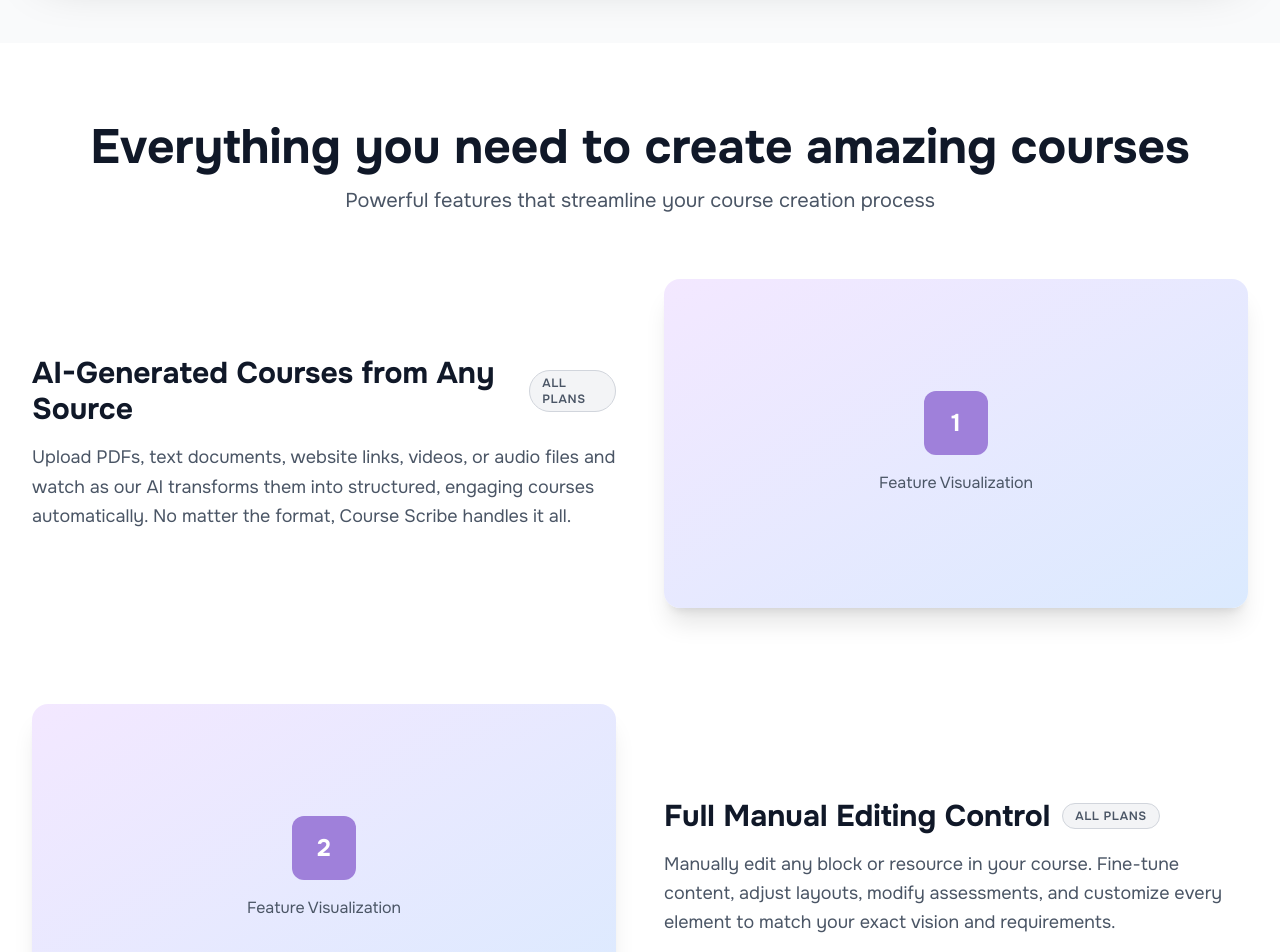
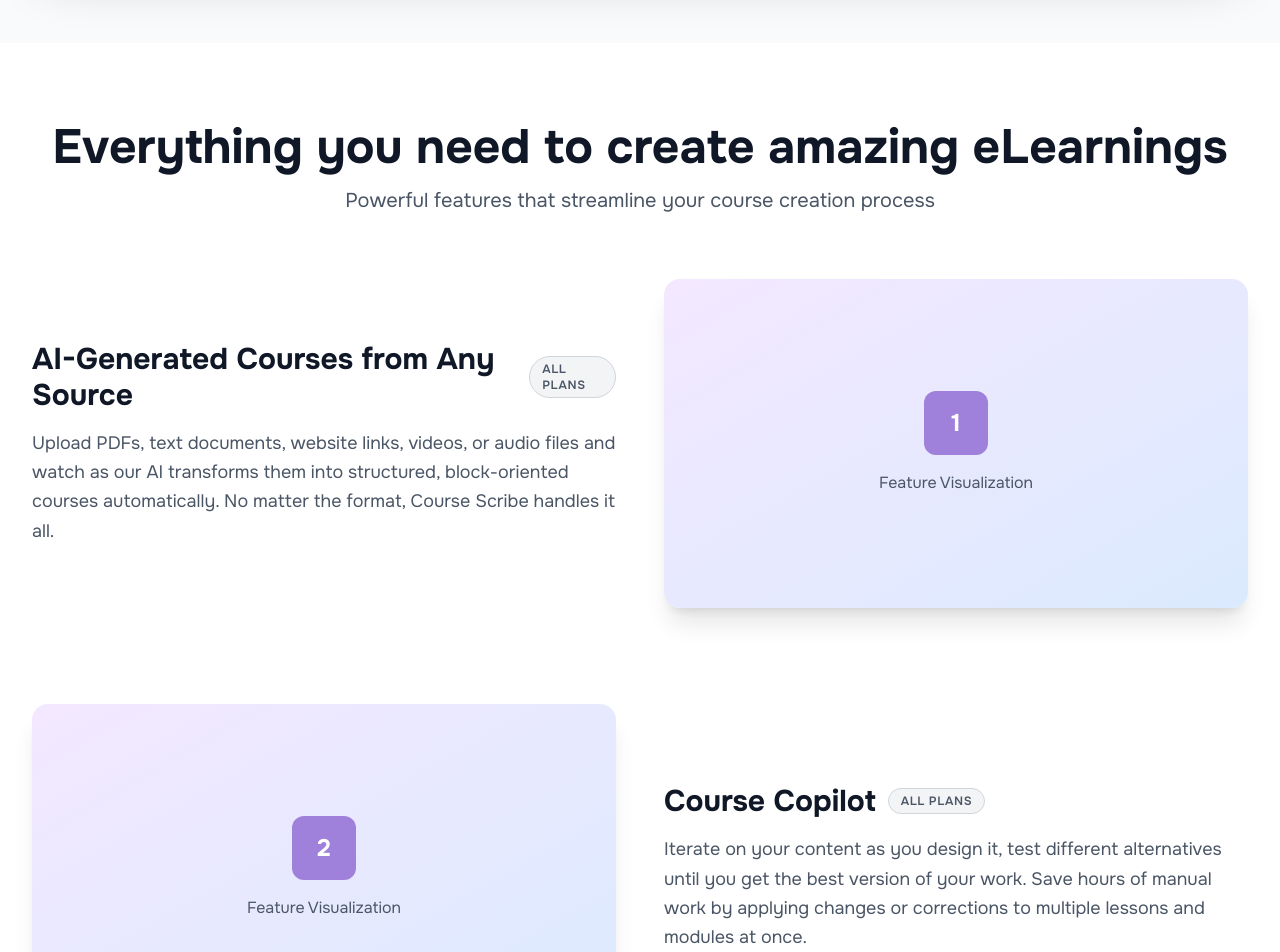
Before and after one commit to codigo47/acadion-edtech, a Next.js app in the folder web/: page / in a window 1280 px wide. Shown: the part 1520-2472 px from the top of the page. Built offline with nearby package versions, Linux system fonts and the light colour scheme.

Commit message:
change features

```diff
--- a/web/app/page.tsx
+++ b/web/app/page.tsx
@@ -107,12 +107,24 @@
   const features = [
     {
       title: 'AI-Generated Courses from Any Source',
-      description: 'Upload PDFs, text documents, website links, videos, or audio files and watch as our AI transforms them into structured, engaging courses automatically. No matter the format, Course Scribe handles it all.',
+      description: 'Upload PDFs, text documents, website links, videos, or audio files and watch as our AI transforms them into structured, block-oriented courses automatically. No matter the format, Course Scribe handles it all.',
       image: '/placeholder-feature-1.jpg',
       plan: 'All Plans'
     },
     {
-      title: 'Full Manual Editing Control',
+      title: 'Course Copilot',
+      description: 'Iterate on your content as you design it, test different alternatives until you get the best version of your work. Save hours of manual work by applying changes or corrections to multiple lessons and modules at once.',
+      image: '/placeholder-feature-1b.jpg',
+      plan: 'All Plans'
+    },
+    {
+      title: 'AI Image Generation',
+      description: 'Generate custom images on-demand without needing stock photo subscriptions. Create unique, relevant visuals for your courses instantly using AI-powered image generation.',
+      image: '/placeholder-feature-12.jpg',
+      plan: 'All Plans'
+    },
+    {
+      title: 'Full editing control',
       description: 'Manually edit any block or resource in your course. Fine-tune content, adjust layouts, modify assessments, and customize every element to match your exact vision and requirements.',
       image: '/placeholder-feature-2.jpg',
       plan: 'All Plans'
@@ -130,7 +142,7 @@
       plan: 'All Plans'
     },
     {
-      title: 'Rich Interactive Resources',
+      title: 'Interactive Activities',
       description: 'Engage learners with diverse interactive elements including multiple choice, flip cards, sorting activities, true/false questions, fill in the blanks, drag and drop, matching pairs, sequencing, hotspots, and more.',
       image: '/placeholder-feature-5.jpg',
       plan: 'All Plans'
@@ -142,26 +154,32 @@
       plan: 'All Plans'
     },
     {
-      title: 'Comments and AI-Powered Fixes',
-      description: 'Receive comments from your team on your course, then fix them manually or with AI. Streamline your review process and address feedback efficiently with intelligent assistance.',
+      title: 'AI powered QA',
+      description: 'Share your course in Review mode with anyone you want. Receive comments from your team or your SME, then fix them manually or with AI.',
       image: '/placeholder-feature-7a.jpg',
       plan: 'All Plans'
     },
     {
-      title: 'Accessibility QA',
-      description: 'Automatically detect and resolve WCAG compliance issues. Ensure your courses are accessible to all learners and meet legal requirements with our built-in accessibility scanner.',
+      title: 'Accessibility Compliant',
+      description: 'Automatically detect and resolve WCAG compliance requirements during the QA process. Ensure your courses are accessible to all learners and meet standard guidance with our built-in accessibility scanner.',
       image: '/placeholder-feature-7b.jpg',
       plan: 'All Plans'
     },
     {
-      title: 'Pedagogic QA',
-      description: 'Upload your own standard PDF documents and ensure courses follow your instructional design frameworks. Maintain consistency with your organization\'s educational standards and best practices.',
+      title: 'Content review QA',
+      description: 'Review all the content of your course with an artificial intelligence model that acts as a subject matter expert and receive feedback.',
       image: '/placeholder-feature-7c.jpg',
       plan: 'All Plans'
     },
     {
-      title: 'Visual Identity QA',
-      description: 'Verify your course matches your brand style guide and design system. Ensure consistent visual identity across all your learning materials with automated brand compliance checks.',
+      title: 'Learning Objectives',
+      description: 'Automatically check if there is consistency between the objectives and the type of activities in the course to ensure that the student learned.',
+      image: '/placeholder-feature-7c2.jpg',
+      plan: 'All Plans'
+    },
+    {
+      title: 'Branding QA',
+      description: 'Verify your course matches your brand style guide, writing and design system. Ensure consistent visual identity across all your learning materials with automated brand compliance checks.',
       image: '/placeholder-feature-7d.jpg',
       plan: 'All Plans'
     },
@@ -178,32 +196,14 @@
       plan: 'All Plans'
     },
     {
-      title: 'White Label Customization',
-      description: 'Make it your own with complete white label capabilities. Customize fonts, colors, and logos to match your brand identity perfectly and deliver a consistent brand experience.',
-      image: '/placeholder-feature-9.jpg',
-      plan: 'All Plans'
-    },
-    {
-      title: 'Dark Mode for Modern Learning',
-      description: 'Offer learners a comfortable viewing experience with built-in dark mode support. Reduce eye strain and provide a modern, accessible learning environment.',
-      image: '/placeholder-feature-10.jpg',
-      plan: 'All Plans'
-    },
-    {
       title: 'WCAG 2.1 Accessibility Compliance',
-      description: 'Ensure your courses are accessible to all learners with WCAG 2.1 compliance. Meet legal requirements and provide inclusive learning experiences for users with disabilities.',
+      description: 'Ensure your courses are accessible to all learners with WCAG 2.1 compliance. Meet legal requirements and provide inclusive learning experiences for users with disabilities. Includes dark mode support to reduce eye strain and improve accessibility.',
       image: '/placeholder-feature-11.jpg',
       plan: 'All Plans'
     },
     {
-      title: 'AI Image Generation',
-      description: 'Generate custom images on-demand without needing stock photo subscriptions. Create unique, relevant visuals for your courses instantly using AI-powered image generation.',
-      image: '/placeholder-feature-12.jpg',
-      plan: 'All Plans'
-    },
-    {
       title: 'Complete Learning Assets Library',
-      description: 'Generate a comprehensive suite of professional learning deliverables automatically: e-learning modules, microlearning content, job aids, quick reference guides, facilitator guides, participant workbooks, ILT presentation decks, and assessments - everything you need for effective training programs.',
+      description: 'Generate a comprehensive suite of professional learning deliverables automatically: e-learning modules, microlearning content, job aids, QRG, facilitator guides, participant workbooks, ILT, and assessments - everything you need for effective training programs.',
       image: '/placeholder-feature-13.jpg',
       plan: 'All Plans'
     },
@@ -214,14 +214,14 @@
       plan: 'All Plans'
     },
     {
-      title: 'Portfolio Sharing',
-      description: 'Share your courses and showcase your portfolio to clients and companies with a single click. Create a professional presentation of your work that impresses stakeholders and wins new business.',
+      title: 'Professional Portfolio',
+      description: 'Showcase your courses to clients and companies with a single click. Create a professional presentation of your work that impresses stakeholders and wins new business. Get metrics of the visits to your portfolio.',
       image: '/placeholder-feature-15.jpg',
-      plan: 'Pro'
+      plan: 'Freelance & Pro'
     },
     {
-      title: 'User Management & Workflows',
-      description: 'Manage your team with comprehensive user roles and permissions. Control access levels, assign courses and specific stages in the development process, and streamline collaboration with customizable workflows and timelines that keep everyone on track.',
+      title: 'Project Management & Workflows',
+      description: 'Manage your team with comprehensive user roles and permissions. Control access levels, assign courses and specific tasks, and streamline collaboration with customizable workflows and timelines that keep everyone on track.',
       image: '/placeholder-feature-16.jpg',
       plan: 'Enterprise'
     }
@@ -455,14 +455,14 @@
               variants={fadeInUp}
               className="text-5xl sm:text-6xl lg:text-7xl font-bold text-gray-900 mb-6"
             >
-              Create educational content<br />in the AI era
+              Create engaged and interactive<br />AI powered learning experiences
             </motion.h1>
 
             <motion.p
               variants={fadeInUp}
               className="text-xl sm:text-2xl text-gray-600 mb-12 max-w-3xl mx-auto"
             >
-              Forget all the manual tasks of instructional design and focus on creating better educational content.
+              Forget all the manual tasks, save time and money. Just design better learning content.
             </motion.p>
 
             <motion.div variants={fadeInUp} className="flex flex-col sm:flex-row gap-4 justify-center items-center">
@@ -488,19 +488,19 @@
                 <svg className="w-5 h-5 text-[#9F80DA]" fill="none" stroke="currentColor" viewBox="0 0 24 24">
                   <path strokeLinecap="round" strokeLinejoin="round" strokeWidth={2} d="M9 12l2 2 4-4M7.835 4.697a3.42 3.42 0 001.946-.806 3.42 3.42 0 014.438 0 3.42 3.42 0 001.946.806 3.42 3.42 0 013.138 3.138 3.42 3.42 0 00.806 1.946 3.42 3.42 0 010 4.438 3.42 3.42 0 00-.806 1.946 3.42 3.42 0 01-3.138 3.138 3.42 3.42 0 00-1.946.806 3.42 3.42 0 01-4.438 0 3.42 3.42 0 00-1.946-.806 3.42 3.42 0 01-3.138-3.138 3.42 3.42 0 00-.806-1.946 3.42 3.42 0 010-4.438 3.42 3.42 0 00.806-1.946 3.42 3.42 0 013.138-3.138z" />
                 </svg>
-                SCORM COMPLIANT
+                Bloom's Taxonomy
               </div>
               <div className="flex items-center gap-2">
                 <svg className="w-5 h-5 text-[#9F80DA]" fill="none" stroke="currentColor" viewBox="0 0 24 24">
                   <path strokeLinecap="round" strokeLinejoin="round" strokeWidth={2} d="M9 12l2 2 4-4M7.835 4.697a3.42 3.42 0 001.946-.806 3.42 3.42 0 014.438 0 3.42 3.42 0 001.946.806 3.42 3.42 0 013.138 3.138 3.42 3.42 0 00.806 1.946 3.42 3.42 0 010 4.438 3.42 3.42 0 00-.806 1.946 3.42 3.42 0 01-3.138 3.138 3.42 3.42 0 00-1.946.806 3.42 3.42 0 01-4.438 0 3.42 3.42 0 00-1.946-.806 3.42 3.42 0 01-3.138-3.138 3.42 3.42 0 00-.806-1.946 3.42 3.42 0 010-4.438 3.42 3.42 0 00.806-1.946 3.42 3.42 0 013.138-3.138z" />
                 </svg>
-                xAPI COMPLIANT
+                Kirkpatrick Model
               </div>
               <div className="flex items-center gap-2">
                 <svg className="w-5 h-5 text-[#9F80DA]" fill="none" stroke="currentColor" viewBox="0 0 24 24">
                   <path strokeLinecap="round" strokeLinejoin="round" strokeWidth={2} d="M9 12l2 2 4-4M7.835 4.697a3.42 3.42 0 001.946-.806 3.42 3.42 0 014.438 0 3.42 3.42 0 001.946.806 3.42 3.42 0 013.138 3.138 3.42 3.42 0 00.806 1.946 3.42 3.42 0 010 4.438 3.42 3.42 0 00-.806 1.946 3.42 3.42 0 01-3.138 3.138 3.42 3.42 0 00-1.946.806 3.42 3.42 0 01-4.438 0 3.42 3.42 0 00-1.946-.806 3.42 3.42 0 01-3.138-3.138 3.42 3.42 0 00-.806-1.946 3.42 3.42 0 010-4.438 3.42 3.42 0 00.806-1.946 3.42 3.42 0 013.138-3.138z" />
                 </svg>
-                WCAG 2.1 COMPLIANT
+                Gagné's 9 Events of Instruction
               </div>
             </motion.div>
           </motion.div>
@@ -545,7 +545,7 @@
             className="text-center mb-16"
           >
             <h2 className="text-4xl sm:text-5xl font-bold text-gray-900 mb-4">
-              Everything you need to create amazing courses
+              Everything you need to create amazing eLearnings
             </h2>
             <p className="text-xl text-gray-600 max-w-3xl mx-auto">
               Powerful features that streamline your course creation process
@@ -572,6 +572,8 @@
                       feature.plan === 'Enterprise'
                         ? 'bg-gradient-to-r from-purple-600 to-blue-600 text-white shadow-lg'
                         : feature.plan === 'Pro'
+                        ? 'bg-gradient-to-r from-purple-400 to-pink-400 text-white shadow-md'
+                        : feature.plan === 'Freelance & Pro'
                         ? 'bg-gradient-to-r from-purple-400 to-pink-400 text-white shadow-md'
                         : 'bg-gray-100 text-gray-600 border border-gray-300'
                     }`}>
```
